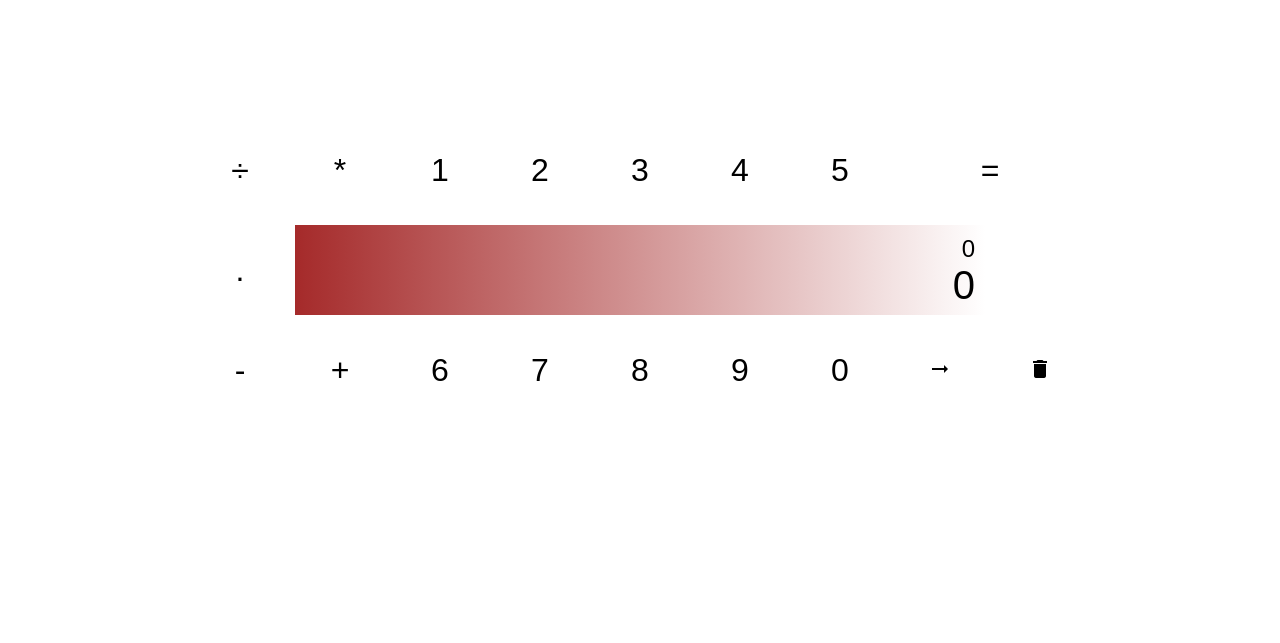
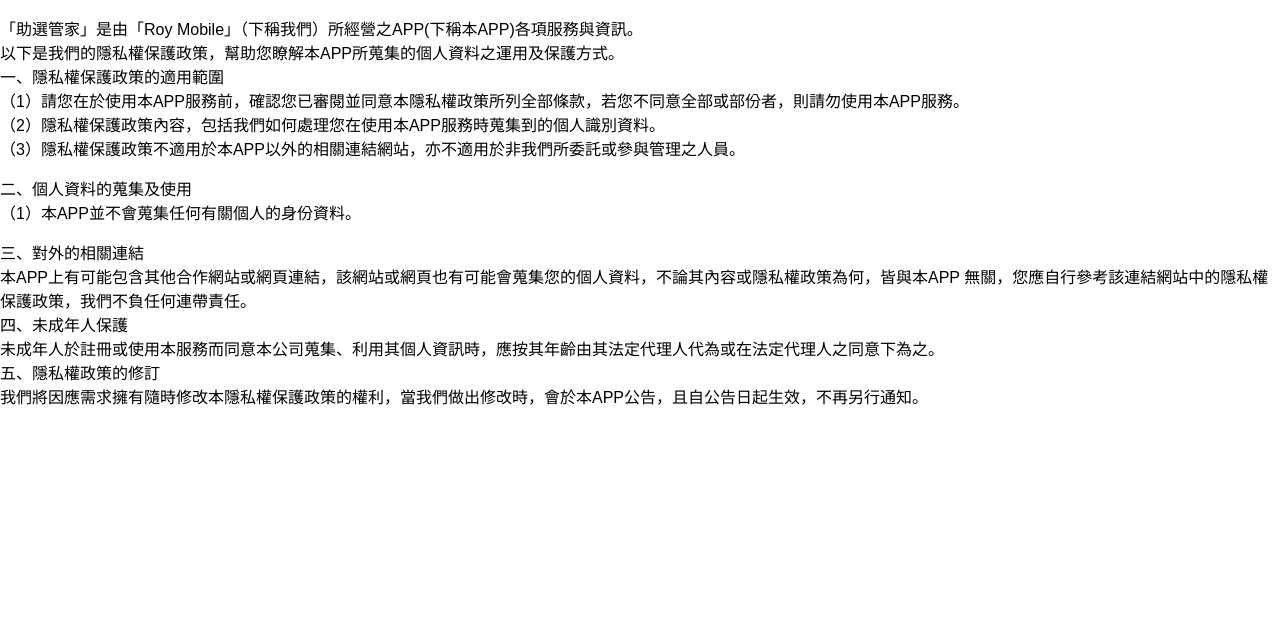
Before and after one commit to 0533806/temp, a plain HTML site: page index.html in a window 1280 px wide. Drawn offline with Linux system fonts and the light colour scheme.

Commit message:
Update index.html

```diff
--- a/index.html
+++ b/index.html
@@ -8,30 +8,8 @@
   <script src="js.js" defer></script>
 </head>
 <body>
-  <div class="calculator-grid">
-  <button data-operation>÷</button>
-  <button data-operation>*</button>
-  <button data-number>1</button>
-  <button data-number>2</button>
-  <button data-number>3</button>
-  <button data-number>4</button>
-  <button data-number>5</button>
-  <button data-count class="span-two">=</button>
-  <button data-point>.</button>
-  <div class="result">
-    <div data-previous-operand class="previous-operand"></div>
-    <div data-current-operand class="current-operand"></div>
-  </div>
-  <div data-current-operation class="current-operation"></div>
-  <button data-operation>-</button>
-  <button data-operation>+</button>
-  <button data-number>6</button>
-  <button data-number>7</button>
-  <button data-number>8</button>
-  <button data-number>9</button>
-  <button data-number>0</button>
-  <button data-delete><i class="material-icons">arrow_right_alt</i></button>
-  <button data-allclear><i class="material-icons">delete</i></button>
-  </div>
+  <p>「助選管家」是由「Roy Mobile」（下稱我們）所經營之APP(下稱本APP)各項服務與資訊。<br />以下是我們的隱私權保護政策，幫助您瞭解本APP所蒐集的個人資料之運用及保護方式。<br />一、隱私權保護政策的適用範圍<br /> （1）請您在於使用本APP服務前，確認您已審閱並同意本隱私權政策所列全部條款，若您不同意全部或部份者，則請勿使用本APP服務。<br /> （2）隱私權保護政策內容，包括我們如何處理您在使用本APP服務時蒐集到的個人識別資料。<br /> （3）隱私權保護政策不適用於本APP以外的相關連結網站，亦不適用於非我們所委託或參與管理之人員。</p>
+<p>二、個人資料的蒐集及使用<br /> （1）本APP並不會蒐集任何有關個人的身份資料。</p>
+<p>三、對外的相關連結<br />本APP上有可能包含其他合作網站或網頁連結，該網站或網頁也有可能會蒐集您的個人資料，不論其內容或隱私權政策為何，皆與本APP 無關，您應自行參考該連結網站中的隱私權保護政策，我們不負任何連帶責任。<br />四、未成年人保護<br />未成年人於註冊或使用本服務而同意本公司蒐集、利用其個人資訊時，應按其年齡由其法定代理人代為或在法定代理人之同意下為之。<br />五、隱私權政策的修訂<br />我們將因應需求擁有隨時修改本隱私權保護政策的權利，當我們做出修改時，會於本APP公告，且自公告日起生效，不再另行通知。</p>
 </body>
 </html>
```
